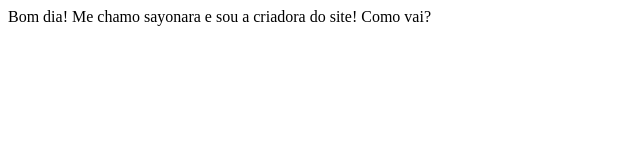
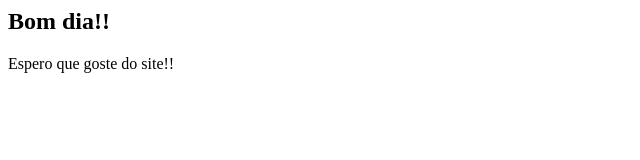
Before and after one commit to sayonaraherculano30/sayonaraherculano30.github.io, a plain HTML site: page index.html in a window 1280 px wide. Shown: the whole page, without its empty margins (0-640 px from the left). Drawn offline with Linux system fonts and the light colour scheme.

Commit message:
Initial commit

```diff
--- a/index.html
+++ b/index.html
@@ -1,9 +1,11 @@
 
 <html>
     <body>
-        <p> Bom dia!
-            Me chamo sayonara e sou a criadora do site! Como vai?
-
+        <h2>
+                Bom dia!!
+        </h2>
+        <p>
+            Espero que goste do site!!
         </p>
     </body>
 </html>
```
